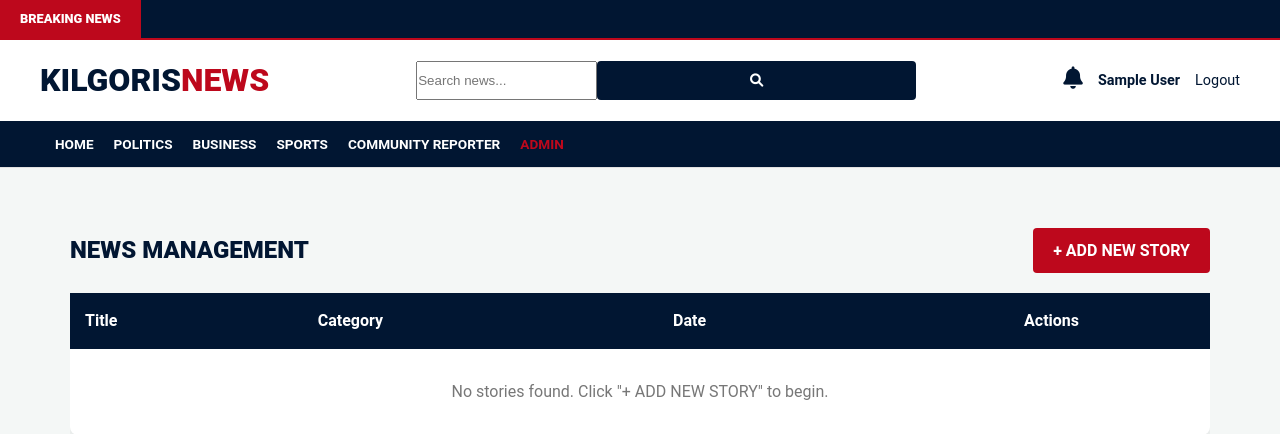
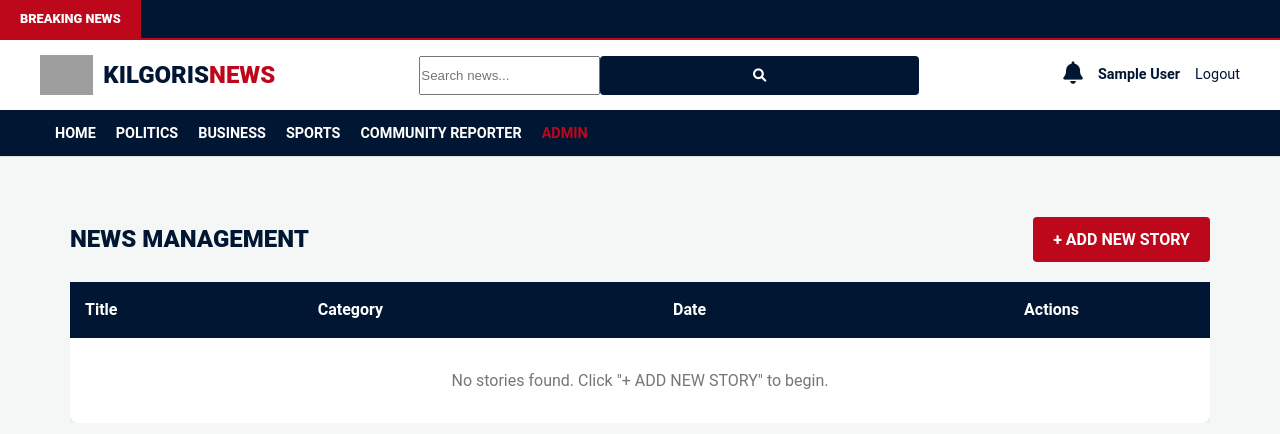
Before and after one commit to LedamaLeshoo/kilgoris-news, a Flask app: page /admin in a window 1280 px wide. Shown: the top 434 px of the page. Run offline with Flask 3, Linux system fonts and the light colour scheme; the visitor is signed in with stand-in values (Sample User, id 1); grey boxes are pictures that could not be loaded.

Commit message:
Add files via upload

```diff
--- a/templates/base.html
+++ b/templates/base.html
@@ -8,16 +8,26 @@
     <link rel="icon" type="image/png" href="https://res.cloudinary.com/dfowijvky/image/upload/v1777887790/imresizer-logo_cpmbvd.png">
     <link rel="stylesheet" href="{{ url_for('static', filename='css/style.css') }}">
     <link rel="stylesheet" href="https://cdnjs.cloudflare.com/ajax/libs/font-awesome/6.0.0/css/all.min.css">
-    <!-- ADDED FOR MOBILE RESPONSIVENESS -->
     <style>
         img, video {
             max-width: 100%;
             height: auto;
         }
-
         body {
             overflow-x: hidden;
             width: 100%;
+        }
+        /* Inline fix to ensure Navy background and white text for tabs */
+        .main-nav {
+            background-color: var(--navy) !important;
+            padding: 10px 0;
+        }
+        .main-nav ul li a {
+            color: white !important;
+            font-weight: bold;
+            text-decoration: none;
+            text-transform: uppercase;
+            font-size: 0.9rem;
         }
     </style>
 </head>
@@ -37,8 +47,12 @@
     <header class="site-header">
         <div class="container header-top">
             <div class="logo">
-                <a href="{{ url_for('home') }}" style="text-decoration: none;">
-                    <h1 style="color: var(--navy); font-weight: 900; margin: 0;">KILGORIS<span style="color: var(--red);">NEWS</span></h1>
+                <a href="{{ url_for('home') }}" style="text-decoration: none; display: flex; align-items: center; gap: 10px;">
+                    <img src="https://res.cloudinary.com/dfowijvky/image/upload/v1777887790/imresizer-logo_cpmbvd.png"
+                         alt="Logo"
+                         style="height: 40px; width: auto; display: block;">
+
+                    <h1 style="color: var(--navy); font-weight: 900; margin: 0; font-size: 1.5rem;">KILGORIS<span style="color: var(--red);">NEWS</span></h1>
                 </a>
             </div>
 
@@ -70,14 +84,14 @@
 
         <nav class="main-nav">
             <div class="container">
-                <ul>
+                <ul style="display: flex; list-style: none; gap: 20px; margin: 0; padding: 0;">
                     <li><a href="{{ url_for('home') }}">Home</a></li>
                     <li><a href="{{ url_for('home', category='politics') }}">Politics</a></li>
                     <li><a href="{{ url_for('home', category='business') }}">Business</a></li>
                     <li><a href="{{ url_for('home', category='sports') }}">Sports</a></li>
                     <li><a href="{{ url_for('community_reporter') }}">Community Reporter</a></li>
                     {% if session.get('is_admin') %}
-                        <li><a href="{{ url_for('admin_dashboard') }}" style="color: var(--red);">Admin</a></li>
+                        <li><a href="{{ url_for('admin_dashboard') }}" style="color: var(--red) !important;">Admin</a></li>
                     {% endif %}
                 </ul>
             </div>
```
Lines whose indentation alone changed are shown as unchanged.
